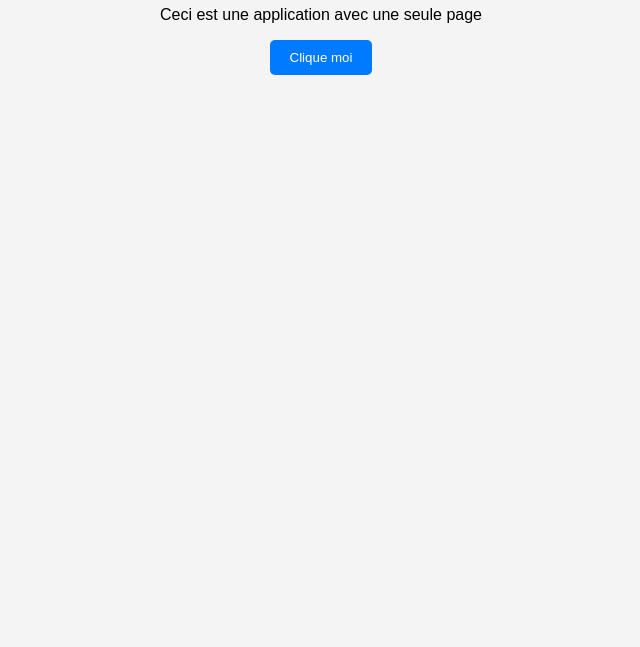
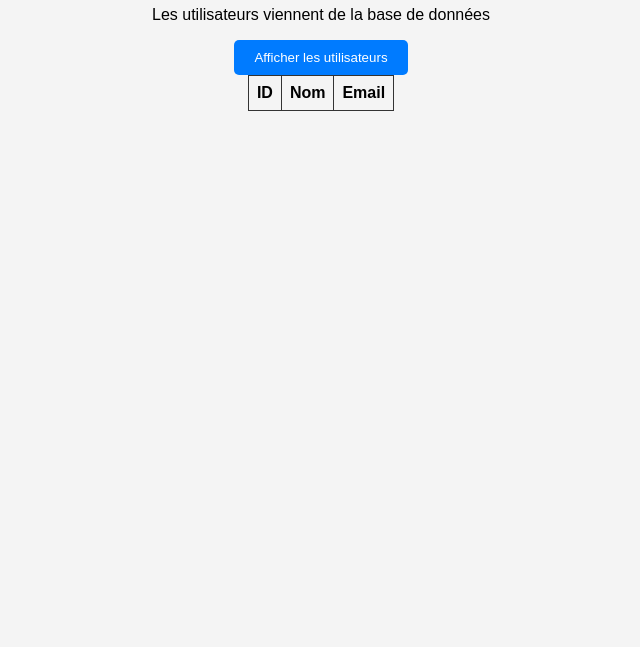
Before and after one commit to Seydina-Ibrahima-DIENG/cloudProject, a website: page index.html in a window 1280 px wide. Shown: the part 153-800 px from the top of the page, without its empty margins (319-959 px from the left). Drawn offline with Linux system fonts and the light colour scheme.

Commit message:
Add user table and load button in index.html
Updated the HTML structure to include a user table and a button to load users from the database.

```diff
--- a/index.html
+++ b/index.html
@@ -10,8 +10,13 @@
             margin-top: 100px;
             background-color: #f4f4f4;
         }
-        h1 {
-            color: #333;
+        table {
+            margin: auto;
+            border-collapse: collapse;
+        }
+        td, th {
+            border: 1px solid #333;
+            padding: 8px;
         }
         button {
             padding: 10px 20px;
@@ -24,11 +29,43 @@
     </style>
 </head>
 <body>
-    <h1>Bienvenue dans mon app Node.js 🚀</h1>
-    <p>Ceci est une application avec une seule page</p>
 
-    <button onclick="alert('Ça marche ! 🎉')">
-        Clique moi
-    </button>
+<h1>Bienvenue dans mon app Node.js 🚀</h1>
+<p>Les utilisateurs viennent de la base de données</p>
+
+<button onclick="loadUsers()">Afficher les utilisateurs</button>
+
+<table id="usersTable">
+    <thead>
+        <tr>
+            <th>ID</th>
+            <th>Nom</th>
+            <th>Email</th>
+        </tr>
+    </thead>
+    <tbody></tbody>
+</table>
+
+<script>
+function loadUsers() {
+    fetch('/users')
+        .then(res => res.json())
+        .then(data => {
+            const tbody = document.querySelector('#usersTable tbody');
+            tbody.innerHTML = '';
+
+            data.forEach(user => {
+                const row = `<tr>
+                    <td>${user.id}</td>
+                    <td>${user.nom}</td>
+                    <td>${user.email}</td>
+                </tr>`;
+                tbody.innerHTML += row;
+            });
+        })
+        .catch(err => alert("Erreur de récupération des données"));
+}
+</script>
+
 </body>
 </html>
```
